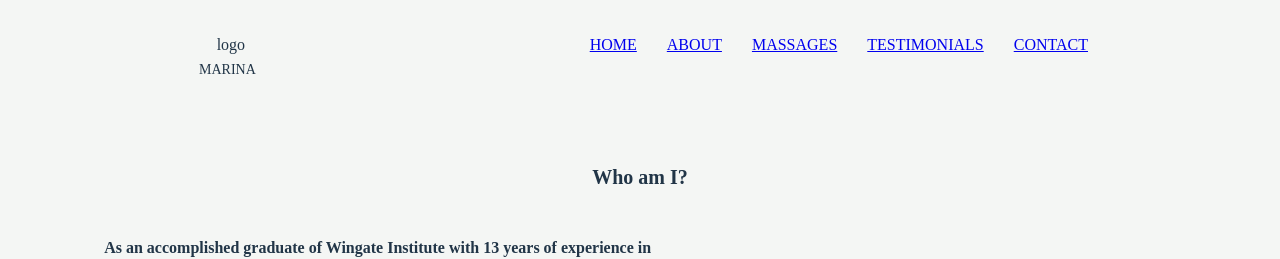
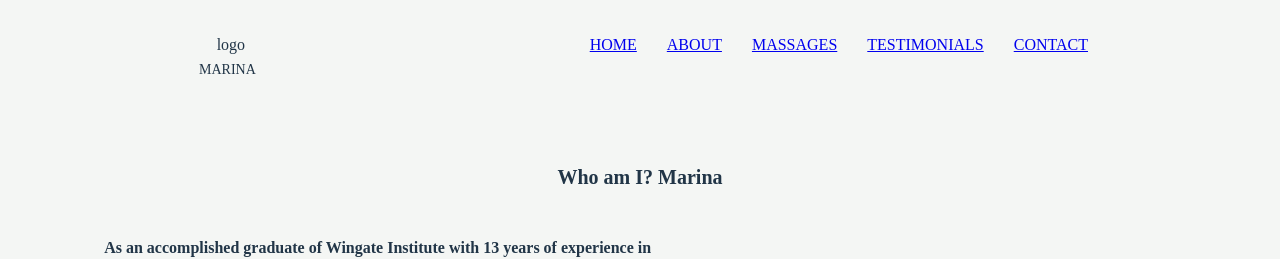
Before and after one commit to Marina-Massage-Therapy/frontend, a React (Vite) app: page /about in a window 1280 px wide. Shown: the top 259 px of the page. Built offline with nearby package versions, Linux system fonts and the light colour scheme.

Commit message:
add name

```diff
--- a/src/pages/AboutMe.jsx
+++ b/src/pages/AboutMe.jsx
@@ -8,7 +8,7 @@ const AboutMe = () => {
       <Parallax speed={-10}>
         <div className="about-container">
           <div className="about-title">
-            <p>Who am I?</p>
+            <p>Who am I? Marina</p>
           </div>
 
           <div className="content-container">
```
